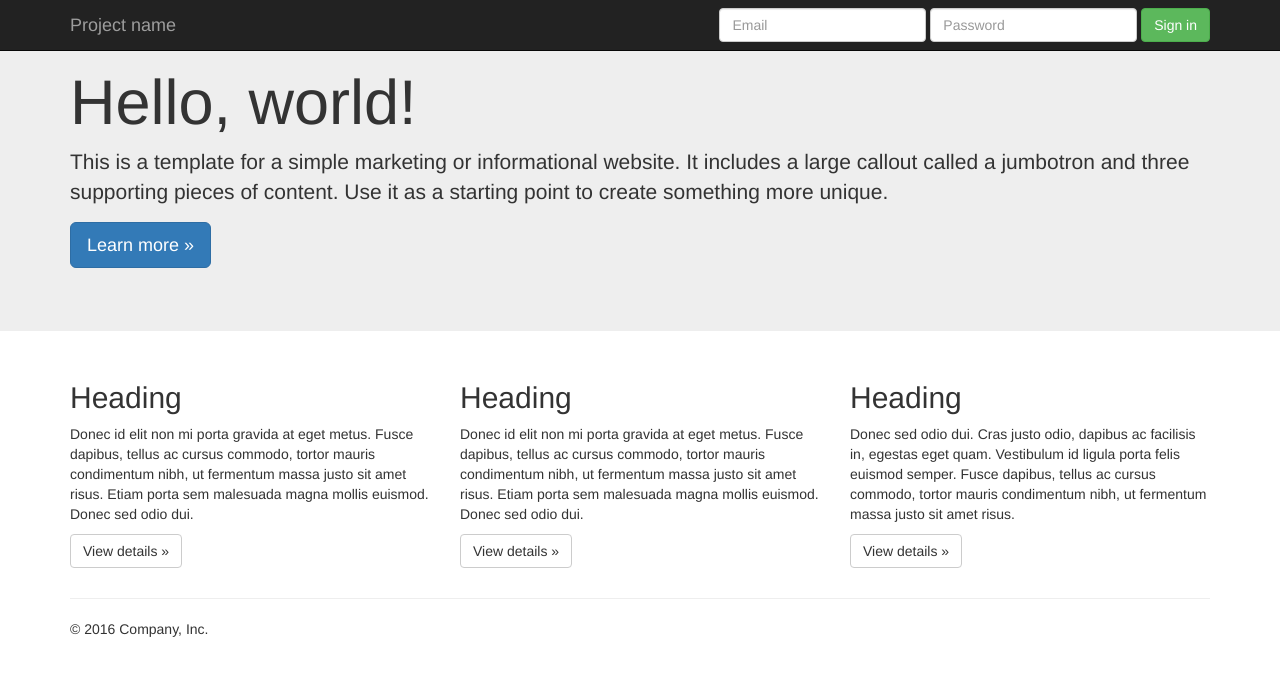
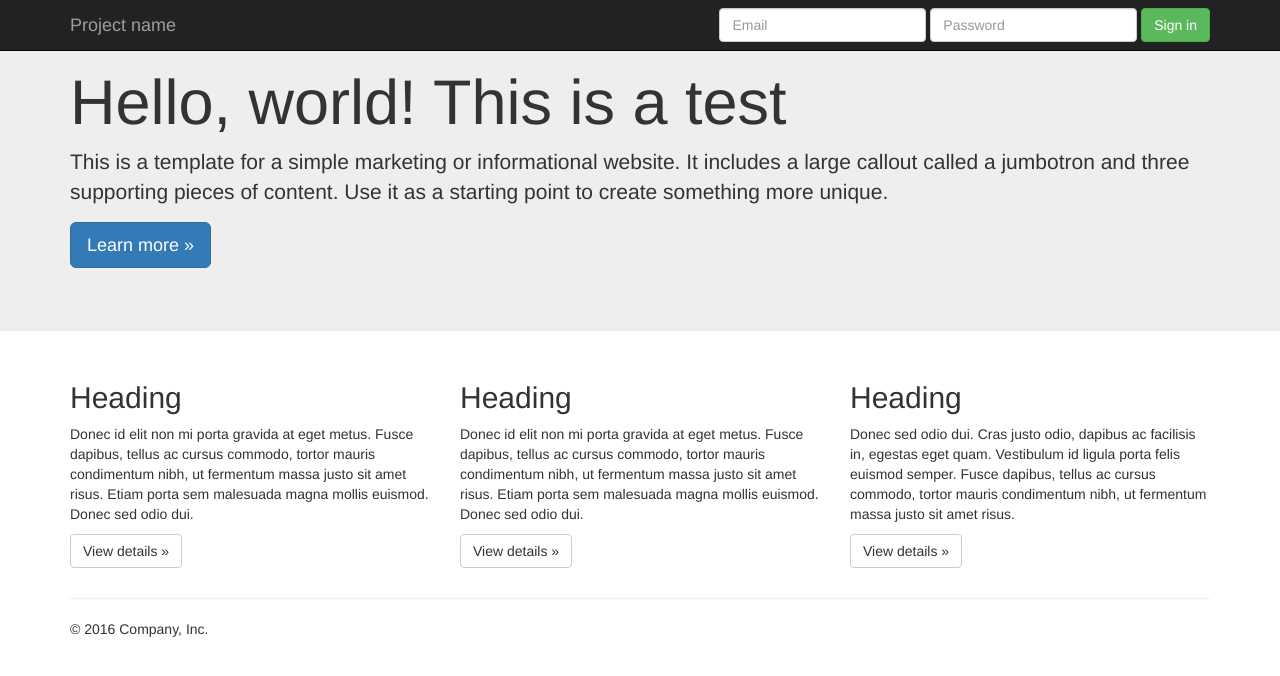
Before and after one commit to aviva101/testing, a plain HTML site: page index.html in a window 1280 px wide. Drawn offline with nearby package versions, Linux system fonts and the light colour scheme; a script that the page names is missing; files whose address does not match are found by name.

Commit message:
Update index.html

```diff
--- a/index.html
+++ b/index.html
@@ -46,7 +46,7 @@
     <!-- Main jumbotron for a primary marketing message or call to action -->
     <div class="jumbotron">
       <div class="container">
-        <h1>Hello, world!</h1>
+        <h1>Hello, world! This is a test</h1>
         <p>This is a template for a simple marketing or informational website. It includes a large callout called a jumbotron and three supporting pieces of content. Use it as a starting point to create something more unique.</p>
         <p><a class="btn btn-primary btn-lg" href="#" role="button">Learn more &raquo;</a></p>
       </div>
```
